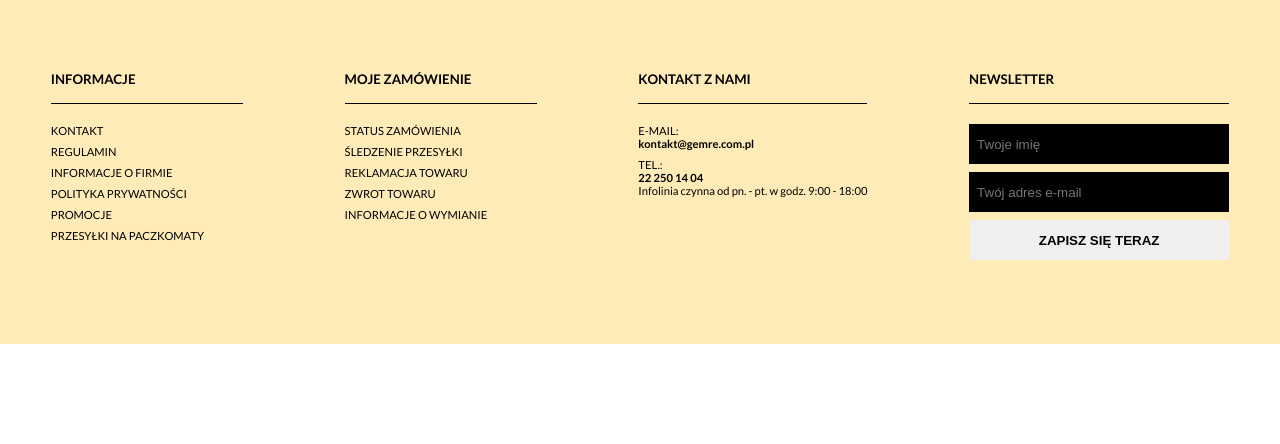
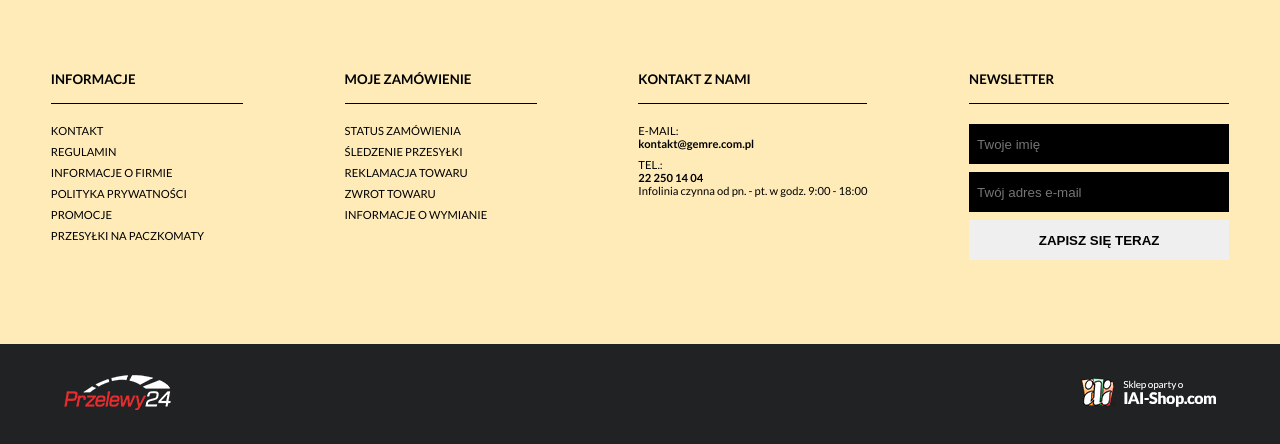
Before and after one commit to Rednaxela700/webcamp-gemre, a PHP site: page / in a window 1280 px wide. Shown: the part 3896-4340 px from the top of the page. Before the commit the page ends 4240 px from the top, so only its background shows below. Run offline with PHP 8.4, Linux system fonts and the light colour scheme.

Commit message:
finished footer

```diff
--- a/new/css/footer.sass
+++ b/new/css/footer.sass
@@ -37,3 +37,10 @@
     &-btn
       text-transform: uppercase
       font-weight: bold
+  &-bg
+    display: flex
+    height: 100px
+    justify-content: space-between
+    background-color: #212223
+    align-items: center
+    padding: 0 4rem
--- a/new/css/main.css
+++ b/new/css/main.css
@@ -558,5 +558,13 @@ body {
   text-transform: uppercase;
   font-weight: bold;
 }
+.footer-bg {
+  display: flex;
+  height: 100px;
+  justify-content: space-between;
+  background-color: #212223;
+  align-items: center;
+  padding: 0 4rem;
+}
 
 /*# sourceMappingURL=main.css.map */
--- a/new/index.html
+++ b/new/index.html
@@ -370,6 +370,10 @@
             </li>
         </ul>
     </nav>
+    <div class="footer-bg">
+        <div class="footer-bg-img"><img src="img/przelewy.png" alt="bg-img"></div>
+        <div class="footer-bg-img"><img src="img/iai.png" alt="bg-img"></div>
+    </div>
 </footer>
 <script src="js/main.js"></script>
 </body>
```
Also changed, not shown: 1 other file.
